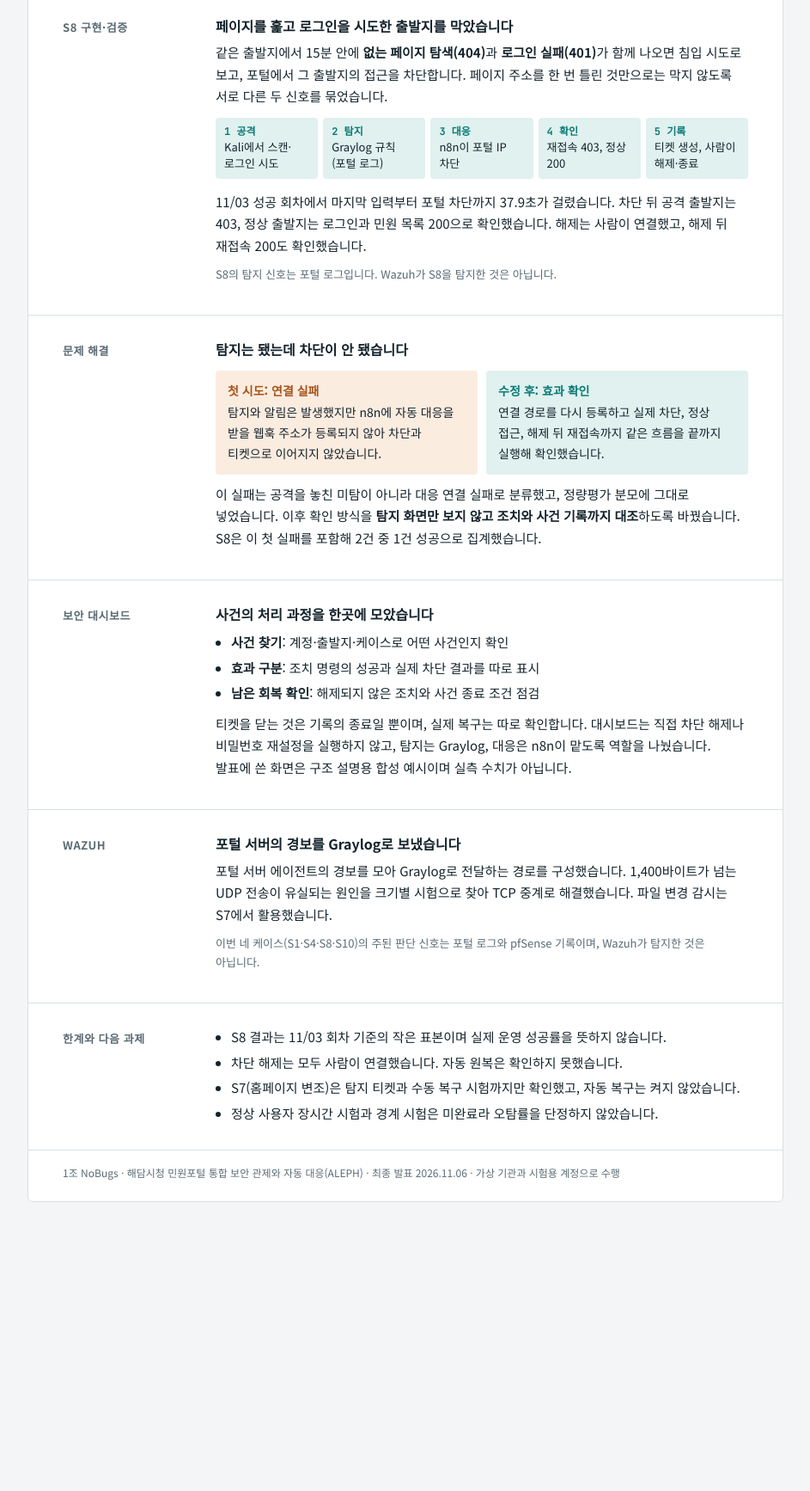
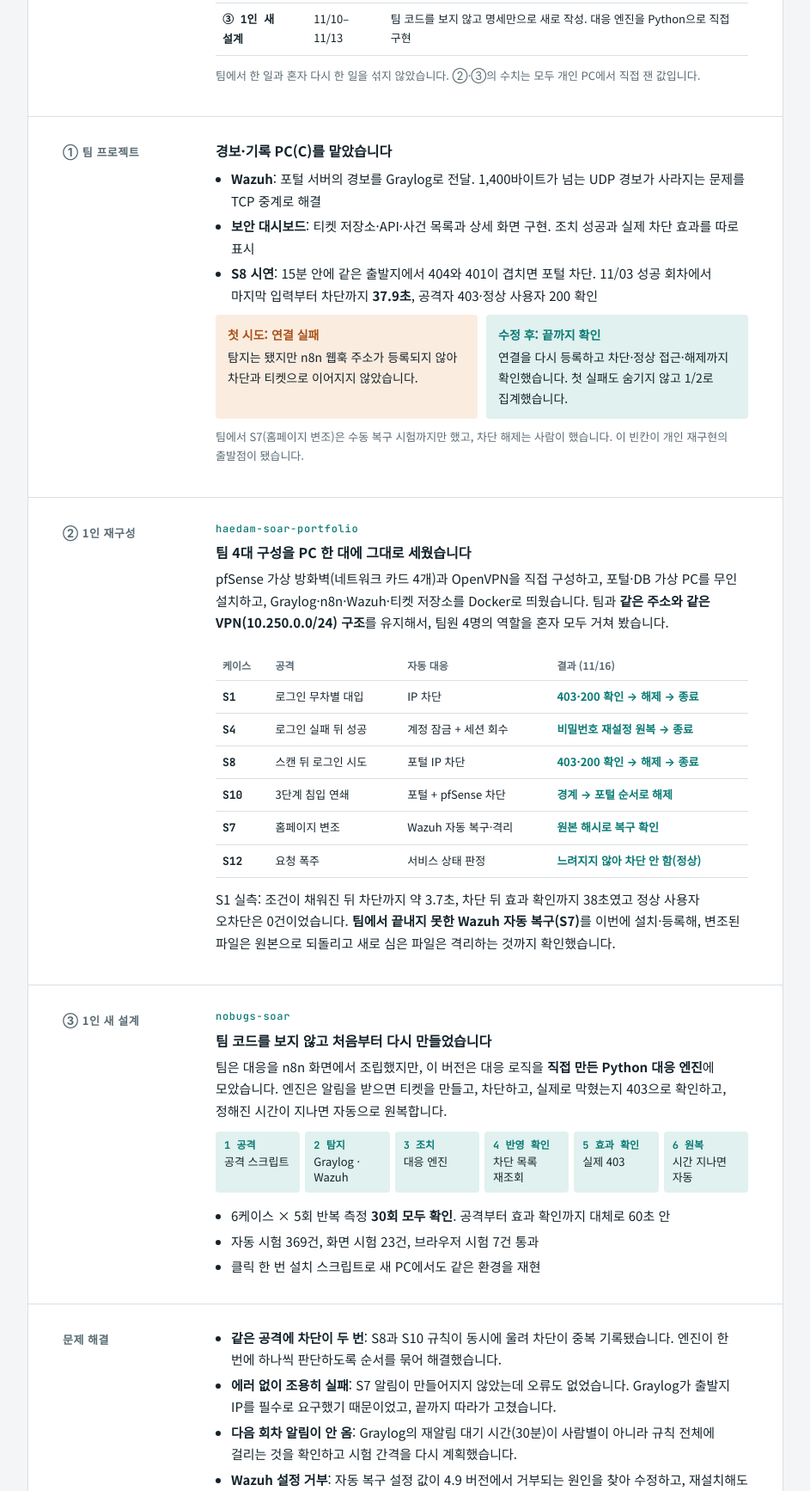
Before and after one commit to shk12170-dev/aleph-capstone-shk, a plain HTML site: page index.html in a window 1280 px wide. Shown: the part 683-2417 px from the top of the page at 86% size, without its empty margins (168-1111 px from the left). Before the commit the page ends 2121 px from the top, so only its background shows below. Drawn offline with Linux system fonts and the light colour scheme.

Commit message:
포트폴리오에 1인 전체 재구현(재구성·새 설계) 반영
Co-Authored-By: Claude Opus 5.5 <noreply@anthropic.com>
Claude-Session: https://claude.ai/code/session_01XHHBi1J2gpxZY2TsZaKCUa

```diff
--- a/index.html
+++ b/index.html
@@ -61,7 +61,7 @@ h2 { font-size: 13px; font-weight: 700; letter-spacing: .04em; color: var(--mute
 .body ul { margin: 6px 0 0; padding-left: 18px; }
 .body li { margin-bottom: 4px; }
 .flow { display: flex; flex-wrap: wrap; gap: 6px; align-items: stretch; margin: 12px 0 14px; padding: 0; list-style: none; }
-.flow li { flex: 1 1 110px; min-width: 0; background: var(--accent-soft); border-radius: 4px; padding: 8px 10px; font-size: 13px; line-height: 1.45; margin: 0; }
+.flow li { flex: 1 1 88px; min-width: 0; background: var(--accent-soft); border-radius: 4px; padding: 8px 10px; font-size: 13px; line-height: 1.45; margin: 0; }
 .flow li b { display: block; font-size: 12px; color: var(--accent); font-family: var(--font-mono); }
 .compare { display: grid; grid-template-columns: 1fr 1fr; gap: 10px; margin: 10px 0; }
 .compare > div { padding: 12px 14px; border-radius: 4px; font-size: 14px; min-width: 0; }
@@ -81,87 +81,117 @@ footer { padding: 16px 40px 22px; font-size: 12px; color: var(--muted); border-t
   .compare { grid-template-columns: 1fr; }
   h1 { font-size: 27px; }
 }
+
+table { width: 100%; border-collapse: collapse; font-size: 13px; margin: 10px 0 12px; }
+th, td { text-align: left; padding: 7px 8px; border-bottom: 1px solid var(--line); vertical-align: top; }
+th { font-size: 12px; color: var(--muted); font-weight: 700; }
+td b { font-family: var(--font-mono); }
+.ok { color: var(--accent); font-weight: 700; white-space: nowrap; }
+.part { font-size: 12px; font-family: var(--font-mono); color: var(--accent); letter-spacing: .06em; margin: 0 0 4px; display: block; }
+.scroll { overflow-x: auto; }
+a { color: var(--accent); }
+@media (max-width: 680px) { .hide-sm { display: none; } }
 </style>
 </head>
 <body>
 
-
 <main class="page">
   <header>
-    <p class="eyebrow">Team NoBugs · Capstone 2026.10–11</p>
+    <p class="eyebrow">Team NoBugs Capstone → 1인 전체 재구현 · 2026.10–11</p>
     <h1>김상혁<br>보안 관제 · 자동 대응 프로젝트 ALEPH</h1>
-    <p class="lead">가상 공공기관 해담시청의 민원포털을 대상으로, 공격을 찾아 자동으로 막고 정상 사용자는 계속 쓸 수 있는지 직접 시험했습니다. 저는 경보·기록 담당(C)으로 Wazuh와 보안 대시보드를 만들고, 최종 발표에서 S8 케이스를 시연했습니다.</p>
+    <p class="lead">가상 공공기관 해담시청의 민원포털을 공격하면 탐지하고, 자동으로 막고, 정상 사용자는 계속 쓰는지 확인한 뒤 원래대로 되돌리는 시스템입니다. 팀 프로젝트에서는 C 자리(Wazuh·보안 대시보드·S8 시연)를 맡았고, 종료 뒤에는 <strong>팀원 4명이 PC 4대로 나눠 만든 전체를 혼자, PC 한 대에서 다시 구현</strong>했습니다.</p>
     <ul class="chips">
-      <li>Wazuh 4.9</li><li>Graylog</li><li>n8n</li><li>pfSense</li><li>Kali Linux</li><li>Docker</li><li>Python</li>
+      <li>Wazuh 4.9</li><li>Graylog 6.1</li><li>n8n</li><li>pfSense 2.7.2</li><li>OpenVPN</li><li>Kali Linux</li><li>Docker</li><li>Python · FastAPI</li><li>React</li>
     </ul>
   </header>
 
   <div class="stats">
-    <div class="stat"><b>37.9초</b><span>S8 마지막 입력부터 포털 차단까지 (11/03)</span></div>
-    <div class="stat"><b>403 · 200</b><span>공격 출발지는 거절, 정상 사용자는 접속 유지</span></div>
-    <div class="stat"><b>1 / 2</b><span>첫 실패를 숨기지 않고 포함한 S8 자동 대응 집계</span></div>
+    <div class="stat"><b>4대 → 1대</b><span>팀 PC 4대 구성을 PC 한 대에 그대로 재배치</span></div>
+    <div class="stat"><b>6 / 6</b><span>S1·S4·S7·S8·S10·S12 모두 탐지부터 대응까지 동작 확인</span></div>
+    <div class="stat"><b>30 / 30</b><span>새로 설계한 버전에서 6케이스 × 5회 반복 측정 결과</span></div>
   </div>
 
   <section>
-    <h2>역할</h2>
+    <h2>한눈에 보기</h2>
     <div class="body">
-      <p>4인 팀의 PC 4대 중 <strong>경보·기록 PC</strong>를 맡았습니다. 탐지는 Graylog, 자동 조치는 n8n이 하고, 저는 그 결과를 사건 하나의 흐름으로 모아 확인하는 쪽을 책임졌습니다.</p>
-      <ul>
-        <li><strong>Wazuh</strong>: 포털 서버 에이전트의 경보를 모아 Graylog로 전달하는 경로 구성</li>
-        <li><strong>보안 대시보드</strong>: 티켓 저장소, API, 사건 목록·상세 화면을 직접 구현</li>
-        <li><strong>S8 시연</strong>: 11/6 최종 발표에서 S8과 대시보드 파트를 7분 30초간 발표</li>
-      </ul>
+      <div class="scroll"><table>
+        <tr><th>단계</th><th>기간</th><th>무엇을</th></tr>
+        <tr><td><b>① 팀 프로젝트</b></td><td>10/19–11/06</td><td>4인 팀의 C 자리. Wazuh, 보안 대시보드, 최종 발표 S8 시연</td></tr>
+        <tr><td><b>② 1인 재구성</b></td><td>11/10–11/16</td><td>팀 코드를 들여와 팀과 같은 주소·VPN 구조를 PC 한 대에 세우고 6케이스 실측</td></tr>
+        <tr><td><b>③ 1인 새 설계</b></td><td>11/10–11/13</td><td>팀 코드를 보지 않고 명세만으로 새로 작성. 대응 엔진을 Python으로 직접 구현</td></tr>
+      </table></div>
+      <p class="note">팀에서 한 일과 혼자 다시 한 일을 섞지 않았습니다. ②·③의 수치는 모두 개인 PC에서 직접 잰 값입니다.</p>
     </div>
   </section>
 
   <section>
-    <h2>S8 구현·검증</h2>
+    <h2>① 팀 프로젝트</h2>
     <div class="body">
-      <h3>페이지를 훑고 로그인을 시도한 출발지를 막았습니다</h3>
-      <p>같은 출발지에서 15분 안에 <strong>없는 페이지 탐색(404)</strong>과 <strong>로그인 실패(401)</strong>가 함께 나오면 침입 시도로 보고, 포털에서 그 출발지의 접근을 차단합니다. 페이지 주소를 한 번 틀린 것만으로는 막지 않도록 서로 다른 두 신호를 묶었습니다.</p>
+      <h3>경보·기록 PC(C)를 맡았습니다</h3>
+      <ul>
+        <li><strong>Wazuh</strong>: 포털 서버의 경보를 Graylog로 전달. 1,400바이트가 넘는 UDP 경보가 사라지는 문제를 TCP 중계로 해결</li>
+        <li><strong>보안 대시보드</strong>: 티켓 저장소·API·사건 목록과 상세 화면 구현. 조치 성공과 실제 차단 효과를 따로 표시</li>
+        <li><strong>S8 시연</strong>: 15분 안에 같은 출발지에서 404와 401이 겹치면 포털 차단. 11/03 성공 회차에서 마지막 입력부터 차단까지 <strong>37.9초</strong>, 공격자 403·정상 사용자 200 확인</li>
+      </ul>
+      <div class="compare">
+        <div class="bad"><strong>첫 시도: 연결 실패</strong>탐지는 됐지만 n8n 웹훅 주소가 등록되지 않아 차단과 티켓으로 이어지지 않았습니다.</div>
+        <div class="good"><strong>수정 후: 끝까지 확인</strong>연결을 다시 등록하고 차단·정상 접근·해제까지 확인했습니다. 첫 실패도 숨기지 않고 1/2로 집계했습니다.</div>
+      </div>
+      <p class="note">팀에서 S7(홈페이지 변조)은 수동 복구 시험까지만 했고, 차단 해제는 사람이 했습니다. 이 빈칸이 개인 재구현의 출발점이 됐습니다.</p>
+    </div>
+  </section>
+
+  <section>
+    <h2>② 1인 재구성</h2>
+    <div class="body">
+      <span class="part">haedam-soar-portfolio</span>
+      <h3>팀 4대 구성을 PC 한 대에 그대로 세웠습니다</h3>
+      <p>pfSense 가상 방화벽(네트워크 카드 4개)과 OpenVPN을 직접 구성하고, 포털·DB 가상 PC를 무인 설치하고, Graylog·n8n·Wazuh·티켓 저장소를 Docker로 띄웠습니다. 팀과 <strong>같은 주소와 같은 VPN(10.250.0.0/24) 구조</strong>를 유지해서, 팀원 4명의 역할을 혼자 모두 거쳐 봤습니다.</p>
+      <div class="scroll"><table>
+        <tr><th>케이스</th><th>공격</th><th>자동 대응</th><th>결과 (11/16)</th></tr>
+        <tr><td><b>S1</b></td><td>로그인 무차별 대입</td><td>IP 차단</td><td class="ok">403·200 확인 → 해제 → 종료</td></tr>
+        <tr><td><b>S4</b></td><td>로그인 실패 뒤 성공</td><td>계정 잠금 + 세션 회수</td><td class="ok">비밀번호 재설정 원복 → 종료</td></tr>
+        <tr><td><b>S8</b></td><td>스캔 뒤 로그인 시도</td><td>포털 IP 차단</td><td class="ok">403·200 확인 → 해제 → 종료</td></tr>
+        <tr><td><b>S10</b></td><td>3단계 침입 연쇄</td><td>포털 + pfSense 차단</td><td class="ok">경계 → 포털 순서로 해제</td></tr>
+        <tr><td><b>S7</b></td><td>홈페이지 변조</td><td>Wazuh 자동 복구·격리</td><td class="ok">원본 해시로 복구 확인</td></tr>
+        <tr><td><b>S12</b></td><td>요청 폭주</td><td>서비스 상태 판정</td><td class="ok">느려지지 않아 차단 안 함(정상)</td></tr>
+      </table></div>
+      <p>S1 실측: 조건이 채워진 뒤 차단까지 약 3.7초, 차단 뒤 효과 확인까지 38초였고 정상 사용자 오차단은 0건이었습니다. <strong>팀에서 끝내지 못한 Wazuh 자동 복구(S7)</strong>를 이번에 설치·등록해, 변조된 파일은 원본으로 되돌리고 새로 심은 파일은 격리하는 것까지 확인했습니다.</p>
+    </div>
+  </section>
+
+  <section>
+    <h2>③ 1인 새 설계</h2>
+    <div class="body">
+      <span class="part">nobugs-soar</span>
+      <h3>팀 코드를 보지 않고 처음부터 다시 만들었습니다</h3>
+      <p>팀은 대응을 n8n 화면에서 조립했지만, 이 버전은 대응 로직을 <strong>직접 만든 Python 대응 엔진</strong>에 모았습니다. 엔진은 알림을 받으면 티켓을 만들고, 차단하고, 실제로 막혔는지 403으로 확인하고, 정해진 시간이 지나면 자동으로 원복합니다.</p>
       <ol class="flow">
-        <li><b>1 공격</b>Kali에서 스캔·로그인 시도</li>
-        <li><b>2 탐지</b>Graylog 규칙 (포털 로그)</li>
-        <li><b>3 대응</b>n8n이 포털 IP 차단</li>
-        <li><b>4 확인</b>재접속 403, 정상 200</li>
-        <li><b>5 기록</b>티켓 생성, 사람이 해제·종료</li>
+        <li><b>1 공격</b>공격 스크립트</li>
+        <li><b>2 탐지</b>Graylog · Wazuh</li>
+        <li><b>3 조치</b>대응 엔진</li>
+        <li><b>4 반영 확인</b>차단 목록 재조회</li>
+        <li><b>5 효과 확인</b>실제 403</li>
+        <li><b>6 원복</b>시간 지나면 자동</li>
       </ol>
-      <p>11/03 성공 회차에서 마지막 입력부터 포털 차단까지 37.9초가 걸렸습니다. 차단 뒤 공격 출발지는 403, 정상 출발지는 로그인과 민원 목록 200으로 확인했습니다. 해제는 사람이 연결했고, 해제 뒤 재접속 200도 확인했습니다.</p>
-      <p class="note">S8의 탐지 신호는 포털 로그입니다. Wazuh가 S8을 탐지한 것은 아닙니다.</p>
+      <ul>
+        <li>6케이스 × 5회 반복 측정 <strong>30회 모두 확인</strong>. 공격부터 효과 확인까지 대체로 60초 안</li>
+        <li>자동 시험 369건, 화면 시험 23건, 브라우저 시험 7건 통과</li>
+        <li>클릭 한 번 설치 스크립트로 새 PC에서도 같은 환경을 재현</li>
+      </ul>
     </div>
   </section>
 
   <section>
     <h2>문제 해결</h2>
     <div class="body">
-      <h3>탐지는 됐는데 차단이 안 됐습니다</h3>
-      <div class="compare">
-        <div class="bad"><strong>첫 시도: 연결 실패</strong>탐지와 알림은 발생했지만 n8n에 자동 대응을 받을 웹훅 주소가 등록되지 않아 차단과 티켓으로 이어지지 않았습니다.</div>
-        <div class="good"><strong>수정 후: 효과 확인</strong>연결 경로를 다시 등록하고 실제 차단, 정상 접근, 해제 뒤 재접속까지 같은 흐름을 끝까지 실행해 확인했습니다.</div>
-      </div>
-      <p>이 실패는 공격을 놓친 미탐이 아니라 대응 연결 실패로 분류했고, 정량평가 분모에 그대로 넣었습니다. 이후 확인 방식을 <strong>탐지 화면만 보지 않고 조치와 사건 기록까지 대조</strong>하도록 바꿨습니다. S8은 이 첫 실패를 포함해 2건 중 1건 성공으로 집계했습니다.</p>
-    </div>
-  </section>
-
-  <section>
-    <h2>보안 대시보드</h2>
-    <div class="body">
-      <h3>사건의 처리 과정을 한곳에 모았습니다</h3>
       <ul>
-        <li><strong>사건 찾기</strong>: 계정·출발지·케이스로 어떤 사건인지 확인</li>
-        <li><strong>효과 구분</strong>: 조치 명령의 성공과 실제 차단 결과를 따로 표시</li>
-        <li><strong>남은 회복 확인</strong>: 해제되지 않은 조치와 사건 종료 조건 점검</li>
+        <li><strong>같은 공격에 차단이 두 번</strong>: S8과 S10 규칙이 동시에 울려 차단이 중복 기록됐습니다. 엔진이 한 번에 하나씩 판단하도록 순서를 묶어 해결했습니다.</li>
+        <li><strong>에러 없이 조용히 실패</strong>: S7 알림이 만들어지지 않았는데 오류도 없었습니다. Graylog가 출발지 IP를 필수로 요구했기 때문이었고, 끝까지 따라가 고쳤습니다.</li>
+        <li><strong>다음 회차 알림이 안 옴</strong>: Graylog의 재알림 대기 시간(30분)이 사람별이 아니라 규칙 전체에 걸리는 것을 확인하고 시험 간격을 다시 계획했습니다.</li>
+        <li><strong>Wazuh 설정 거부</strong>: 자동 복구 설정 값이 4.9 버전에서 거부되는 원인을 찾아 수정하고, 재설치해도 남도록 저장소에 반영했습니다.</li>
+        <li><strong>측정 도구도 시험 대상</strong>: 1회가 실패로 나온 원인이 시스템이 아니라 측정 방법이라는 것을 기록으로 밝혀 도구를 고친 뒤 다시 쟀습니다.</li>
       </ul>
-      <p style="margin-top:10px">티켓을 닫는 것은 기록의 종료일 뿐이며, 실제 복구는 따로 확인합니다. 대시보드는 직접 차단 해제나 비밀번호 재설정을 실행하지 않고, 탐지는 Graylog, 대응은 n8n이 맡도록 역할을 나눴습니다. 발표에 쓴 화면은 구조 설명용 합성 예시이며 실측 수치가 아닙니다.</p>
-    </div>
-  </section>
-
-  <section>
-    <h2>Wazuh</h2>
-    <div class="body">
-      <h3>포털 서버의 경보를 Graylog로 보냈습니다</h3>
-      <p>포털 서버 에이전트의 경보를 모아 Graylog로 전달하는 경로를 구성했습니다. 1,400바이트가 넘는 UDP 전송이 유실되는 원인을 크기별 시험으로 찾아 TCP 중계로 해결했습니다. 파일 변경 감시는 S7에서 활용했습니다.</p>
-      <p class="note">이번 네 케이스(S1·S4·S8·S10)의 주된 판단 신호는 포털 로그와 pfSense 기록이며, Wazuh가 탐지한 것은 아닙니다.</p>
     </div>
   </section>
 
@@ -169,15 +199,27 @@ footer { padding: 16px 40px 22px; font-size: 12px; color: var(--muted); border-t
     <h2>한계와 다음 과제</h2>
     <div class="body">
       <ul>
-        <li>S8 결과는 11/03 회차 기준의 작은 표본이며 실제 운영 성공률을 뜻하지 않습니다.</li>
-        <li>차단 해제는 모두 사람이 연결했습니다. 자동 원복은 확인하지 못했습니다.</li>
-        <li>S7(홈페이지 변조)은 탐지 티켓과 수동 복구 시험까지만 확인했고, 자동 복구는 켜지 않았습니다.</li>
-        <li>정상 사용자 장시간 시험과 경계 시험은 미완료라 오탐률을 단정하지 않았습니다.</li>
+        <li>②에서 pfSense 경계 차단은 설정까지는 됐지만 웹 연결을 실제로 끊지 못했습니다. 실제 차단은 포털 쪽에서 일어났습니다.</li>
+        <li>②의 S7 티켓은 복구는 끝났지만 종료 조건이 맞지 않아 "확인됨"에서 멈춰 있고, S1·S4·S8·S10의 해제 기록은 사람이 남겼습니다.</li>
+        <li>S12는 안전한 부하 안에서만 시험해 실제로 서비스가 느려지는 상황의 차단·회복은 보지 못했습니다.</li>
+        <li>③의 경계 차단은 상태만 흉내 내는 시뮬레이터이고, 엔진이 pfSense를 직접 조작하는 기능은 아직 없습니다.</li>
+        <li>새 케이스 S6(관리자 인증 실패)는 구현 중입니다.</li>
       </ul>
     </div>
   </section>
 
-  <footer>1조 NoBugs · 해담시청 민원포털 통합 보안 관제와 자동 대응(ALEPH) · 최종 발표 2026.11.06 · 가상 기관과 시험용 계정으로 수행</footer>
+  <section>
+    <h2>저장소</h2>
+    <div class="body">
+      <ul>
+        <li>1인 새 설계: <a href="https://github.com/shk12170-dev/nobugs-soar">github.com/shk12170-dev/nobugs-soar</a></li>
+        <li>1인 재구성: <a href="https://github.com/shk12170-dev/haedam-soar-portfolio">github.com/shk12170-dev/haedam-soar-portfolio</a></li>
+      </ul>
+      <p class="note">AI 코딩 도구(Claude Code)를 보조로 썼고, 설계 결정과 실측 확인은 직접 했습니다. 팀원 코드의 출처는 각 저장소의 출처 문서에 적었습니다.</p>
+    </div>
+  </section>
+
+  <footer>1조 NoBugs · 해담시청 민원포털 통합 보안 관제와 자동 대응(ALEPH) · 팀 최종 발표 2026.11.06 · 개인 재구현 2026.11 · 가상 기관과 시험용 계정으로 수행</footer>
 </main>
 </body>
 </html>
```
